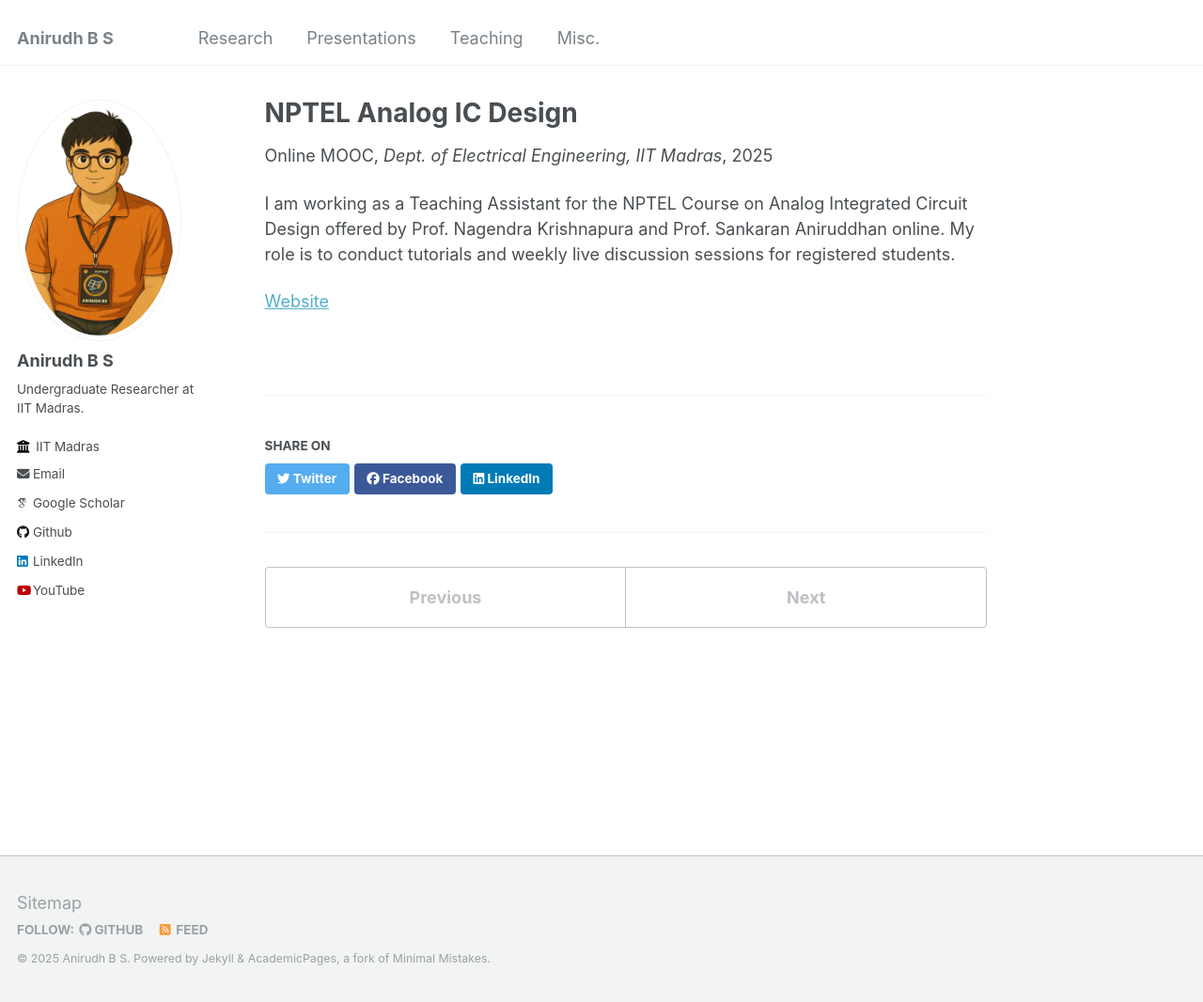
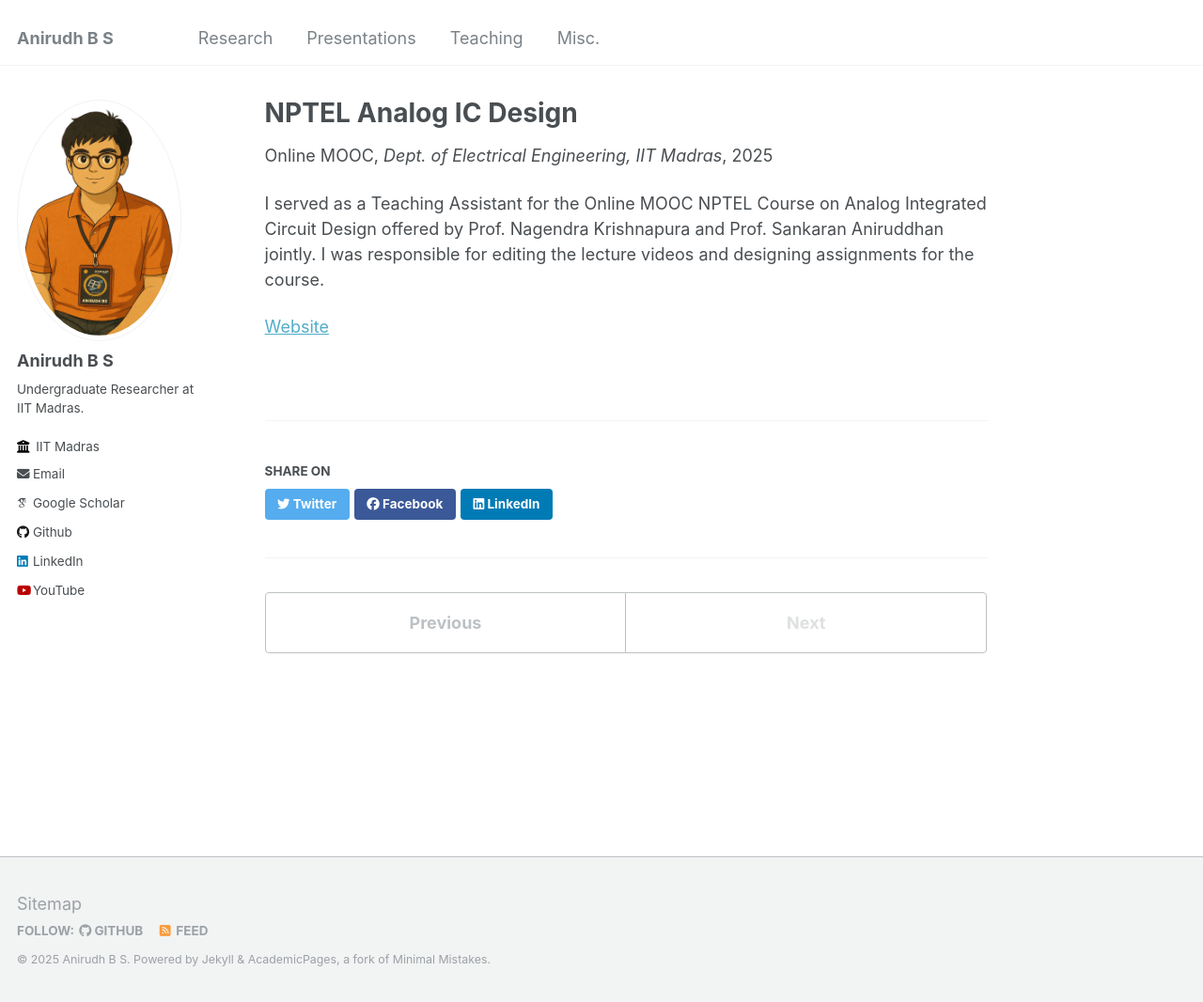
Before and after one commit to ANIRUDHBS1/ANIRUDHBS1.github.io, a Jekyll site: the page built from _teaching/AIC.md, in a window 1280 px wide and 1066 px high. Shown: the whole window at 94% size. Built offline with Jekyll 4.4.1, drawn with Linux system fonts in a browser that asks for light colours; some web fonts are replaced.

Commit message:
Teaching Updated

```diff
--- a/_teaching/AIC.md
+++ b/_teaching/AIC.md
@@ -4,10 +4,10 @@
 type: "Online MOOC"
 permalink: /teaching/AIC
 venue: "Dept. of Electrical Engineering, IIT Madras"
-date: 2025-02-01
+date: 2025-04-05
 location: "Chennai, India"
 ---
 
-I am working as a Teaching Assistant for the NPTEL Course on Analog Integrated Circuit Design offered by Prof. Nagendra Krishnapura and Prof. Sankaran Aniruddhan online. My role is to conduct tutorials and weekly live discussion sessions for registered students.
+I served as a Teaching Assistant for the Online MOOC NPTEL Course on Analog Integrated Circuit Design offered by Prof. Nagendra Krishnapura and Prof. Sankaran Aniruddhan jointly. I was responsible for editing the lecture videos and designing assignments for the course.
 
 [Website](https://onlinecourses.nptel.ac.in/noc25_ee06/preview)
```
Also changed, not shown: _teaching/EE2019.md (+1 -1 lines), _teaching/EE5313W.md (+1 -1 lines), _teaching/EE6320.md (+1 -1 lines).
